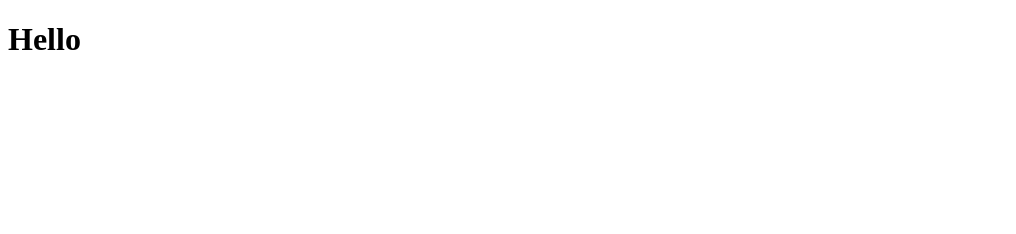
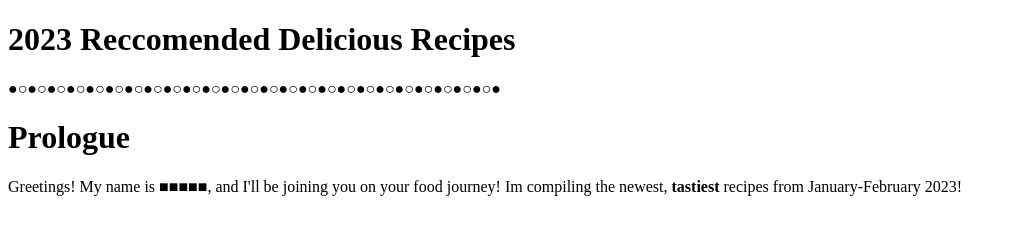
Before and after one commit to d1IM/Website, a plain HTML site: page index.html in a window 1280 px wide. Shown: the whole page, without its empty margins (0-1016 px from the left). Drawn offline with Linux system fonts and the light colour scheme.

Commit message:
Lots of thing

```diff
--- a/index.html
+++ b/index.html
@@ -1,9 +1,11 @@
 <!DOCTYPE html>
 <html>
   <head>
-    </title></title>
+    </title><h1>2023 Reccomended Delicious Recipes<h1></h1></title>
+      <p>●○●○●○●○●○●○●○●○●○●○●○●○●○●○●○●○●○●○●○●○●○●○●○●○●○●</p>
   </head>
   <body>
-    <h1>Hello</h1>
+    <h1>Prologue</h1>
+    <p>Greetings! My name is ■■■■■, and I'll be joining you on your food journey! Im compiling the newest, <strong>tastiest</strong> recipes from January-February 2023!</p>
   </body>
 </html>
```
